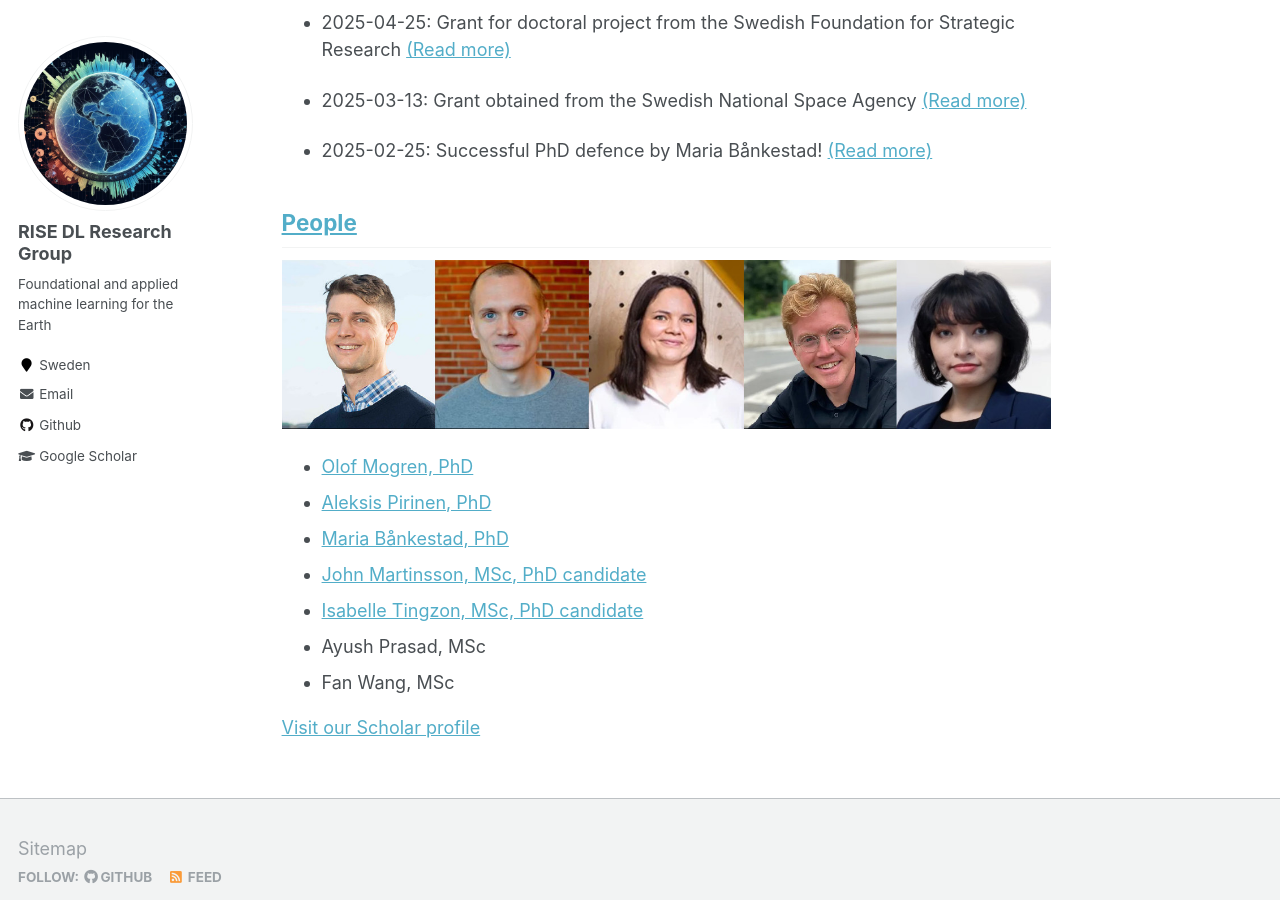
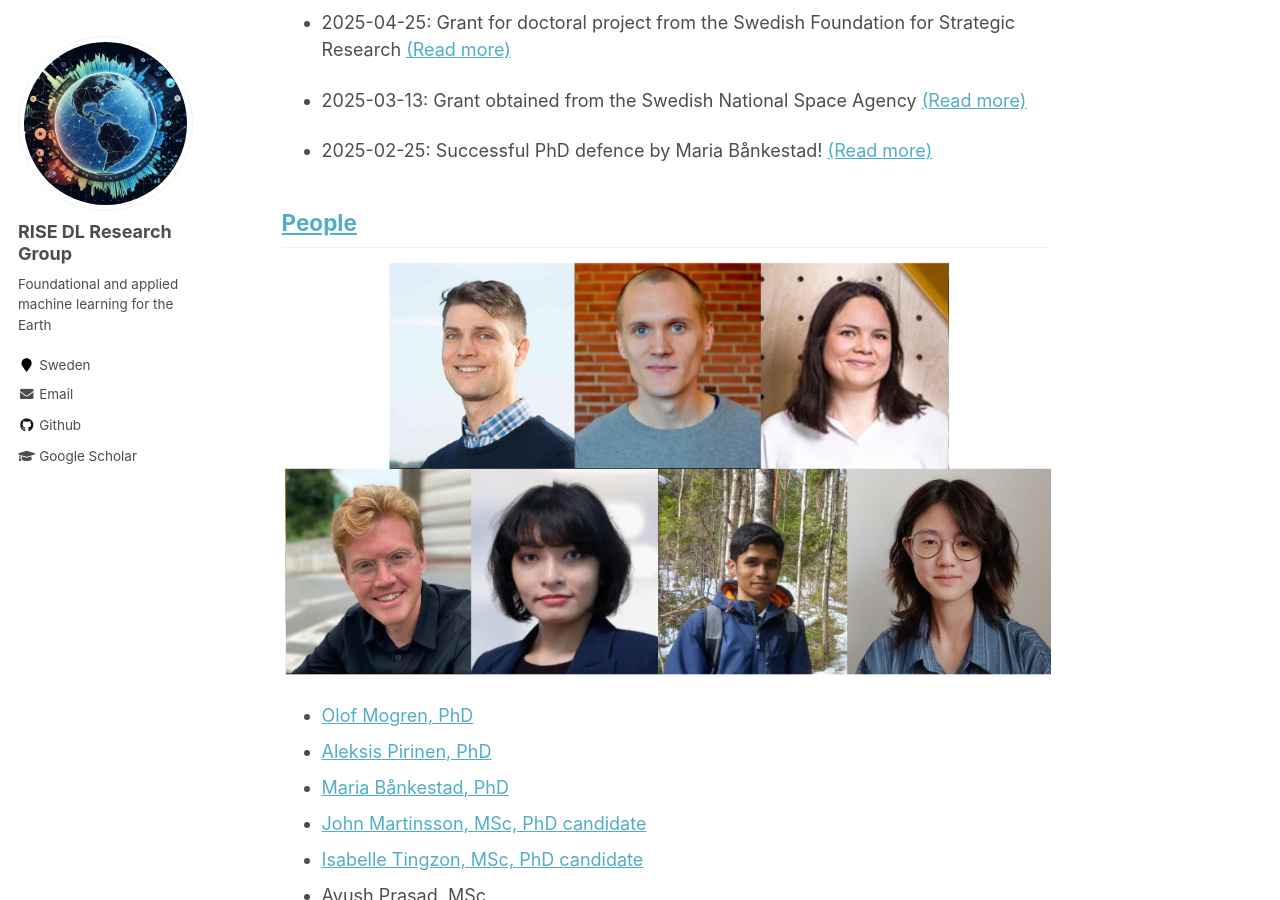
Before and after one commit to ridr-se/ridr-se.github.io, a Jekyll site: the page built from _pages/about.md, in a window 1280 px wide and 900 px high, scrolled down 489 px. Built offline with Jekyll 4.4.1, drawn with Linux system fonts in a browser that asks for light colours.

Commit message:
Update about.md

```diff
--- a/_pages/about.md
+++ b/_pages/about.md
@@ -24,7 +24,7 @@
 
 ## [People](/people/)
 
-![](/images/people/all.jpg)
+![](/images/people/all.png)
 
 * [Olof Mogren, PhD](https://mogren.one/)
 * [Aleksis Pirinen, PhD](https://aleksispi.github.io)
```
